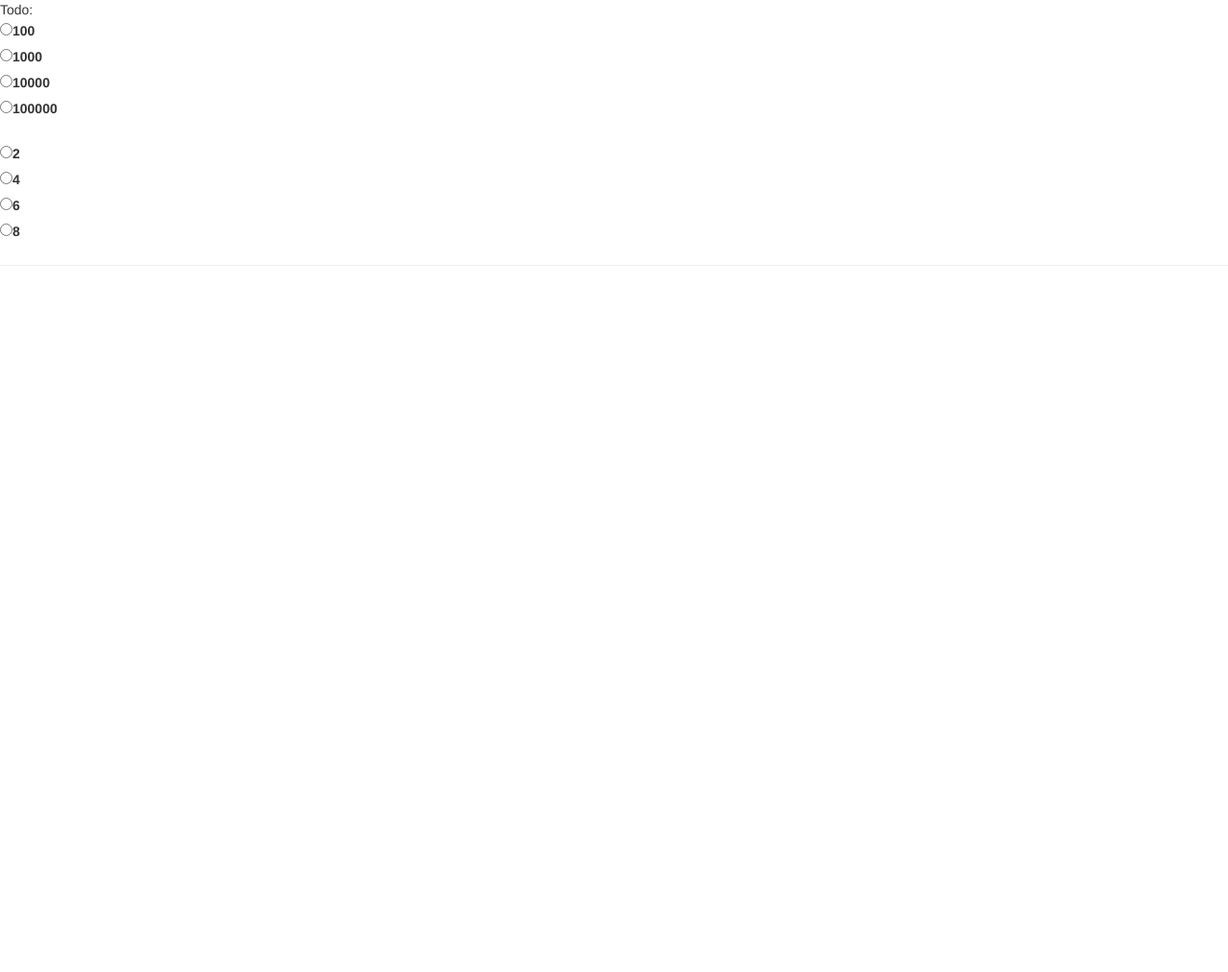
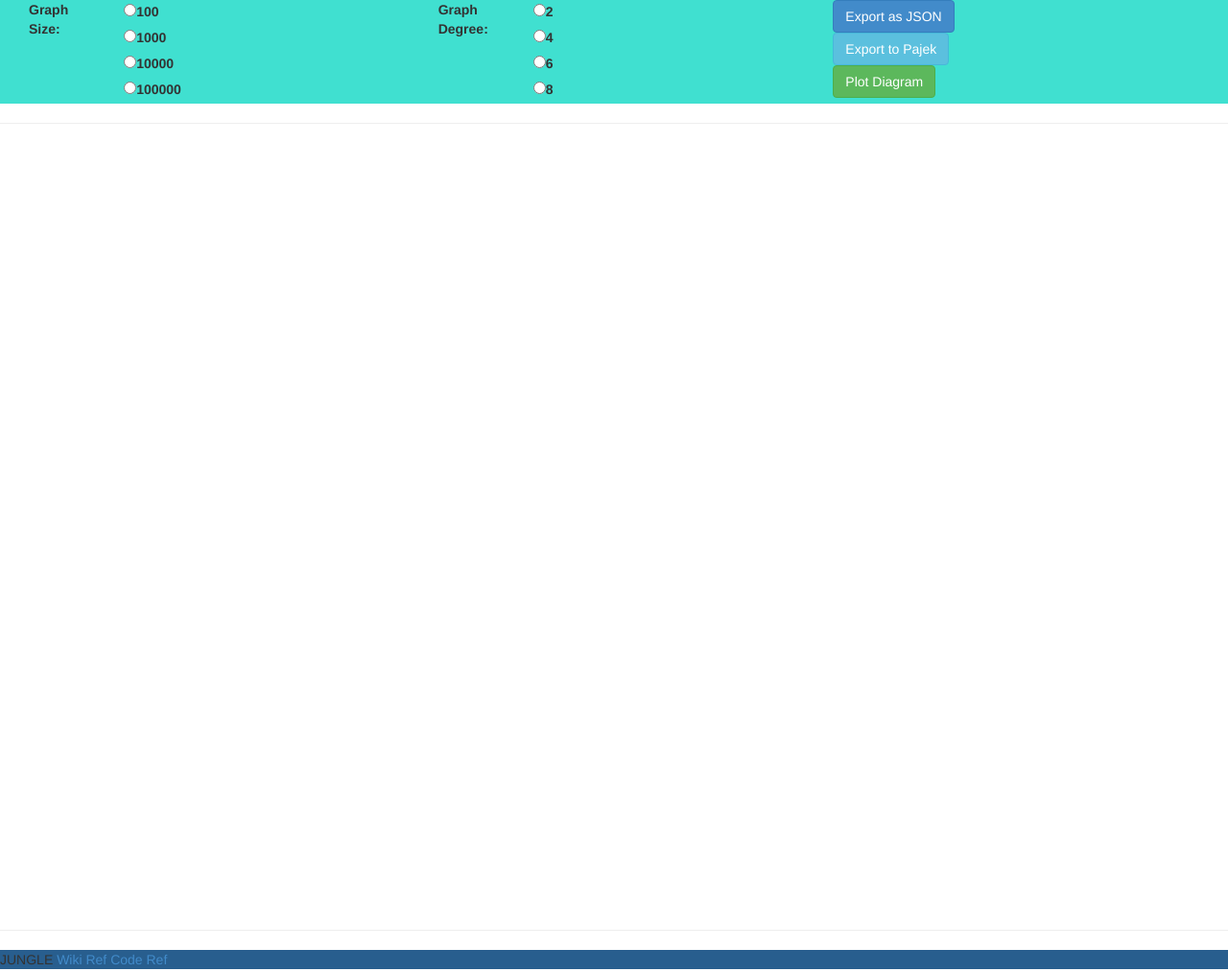
Before and after one commit to 2XL/CN_Deliver1A, a plain HTML site: page public_html/pages/barbasian.html in a window 1280 px wide. Shown: the top 1013 px of the page at 96% size. Drawn offline with Linux system fonts and the light colour scheme.

Commit message:
start js refactoring

```diff
--- a/public_html/css/barbasian.css
+++ b/public_html/css/barbasian.css
@@ -29,3 +29,17 @@ body {
     stroke: steelblue;
     stroke-width: 1.5px;
 }
+
+
+
+#container{
+    background: aliceblue;
+}
+
+#top, #jungle{
+    background: #285e8e;
+}
+
+#content{
+    background: turquoise;
+}
--- a/public_html/css/style.css
+++ b/public_html/css/style.css
@@ -10,6 +10,7 @@ and open the template in the editor.
 
 
 #container {
+
     max-width: fit-content;
     height: 800px;
     margin: auto;
--- a/public_html/pages/barbasian.html
+++ b/public_html/pages/barbasian.html
@@ -27,12 +27,14 @@ and open the template in the editor.
 	<script src="../js/libs/twitter-bootstrap/js/bootstrap.js" type="text/javascript"></script>
 	<link rel="stylesheet" type="text/css" href="../js/libs/twitter-bootstrap/css/bootstrap.css">
 
+	<link rel="stylesheet" type="text/css" href="../css/barbasian.css">
 	<link rel="stylesheet" type="text/css" href="../css/style.css">
 	<script src="barbasian.js" type="text/javascript"></script>
 	<script src="barbasian-graph.js" type="text/javascript"></script>
 
     </head>
     <body onload="BA = new barbasian()">
+
 	<div id="top">
 	    <!--
 	    Statement:
@@ -46,27 +48,63 @@ and open the template in the editor.
 	    Build networks of different sizes (from 1000 to 100000 nodes), and with different average degree (2, 4, 6, ...).
 	    -->
 	</div>
-	<div id="mid">
-	    Todo:
-	    <div id="content" onclick="BA.replot(); displayHistogram(BA)">
-		<div id="radioSize"></div>
-		<br>
-		<div id="radioDegree"></div>
+
+	<div id="content" onclick="">
+	    <div class="row">
+		<div class="col-xs-4 col-md-4">
+		    <div class="row">
+			<div class="col-xs-3">
+			    <label>
+				Graph Size:
+			    </label>
+			</div>
+			<div class="col-xs-9">
+			    <div id="radioSize"></div>
+			</div>
+		    </div>
+		</div>
+		<div class="col-xs-4 col-md-4">
+		    <div class="row">
+			<div class="col-xs-3">
+			    <label>
+				Graph Degree:
+			    </label>
+			</div>
+			<div class="col-xs-9">
+			    <div id="radioDegree"></div>
+			</div>
+		    </div>
+
+		</div>
+		<div class="col-xs-4 col-md-4">
+		    <div class="row">
+
+			<div class="btn btn-primary">
+			    Export as JSON
+			</div>
+		    </div>
+		    <div class="row">
+			<div class="btn btn-info">
+			    Export to Pajek
+			</div>
+		    </div>
+		    <div>
+			<div class="btn btn-success">
+			    Plot Diagram
+			</div>
+		    </div>
+		</div>
 	    </div>
 	</div>
 	<hr>
-	<div id="bottom">
-	    <!--
-		deploy the content that has to be displayed by get attributes
-		if exist call function else do anything
-	    -->
+	<div id="mid">
 
 	</div>
 
+	<div id="bottom">
+	</div>
 	<div id="container"></div>
-	<hr>
 	<div id="graph"></div>
-	<!--
 	<hr>
 	<div id="jungle">
 	    JUNGLE
@@ -77,6 +115,5 @@ and open the template in the editor.
 		Code Ref
 	    </a>
 	</div>
-	-->
     </body>
 </html>
```
Also changed, not shown: public_html/js/libs/twitter-bootstrap/css/bootstrap.css, 1 other file. Lines whose indentation alone changed are shown as unchanged.
